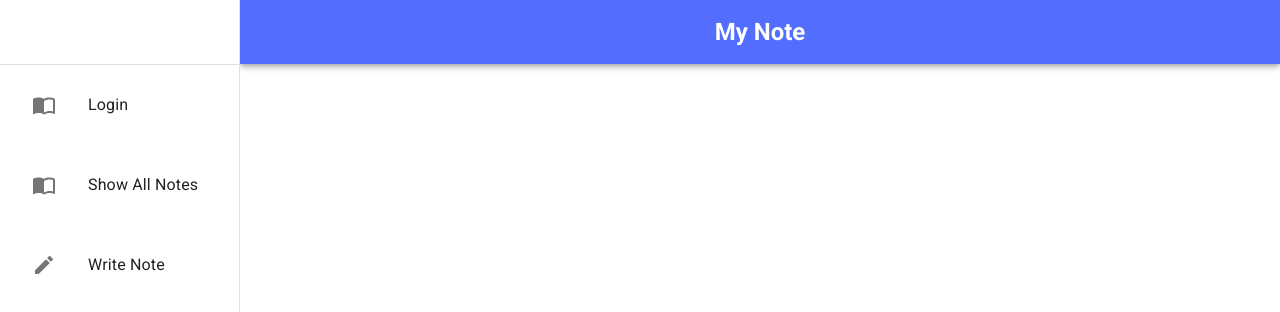
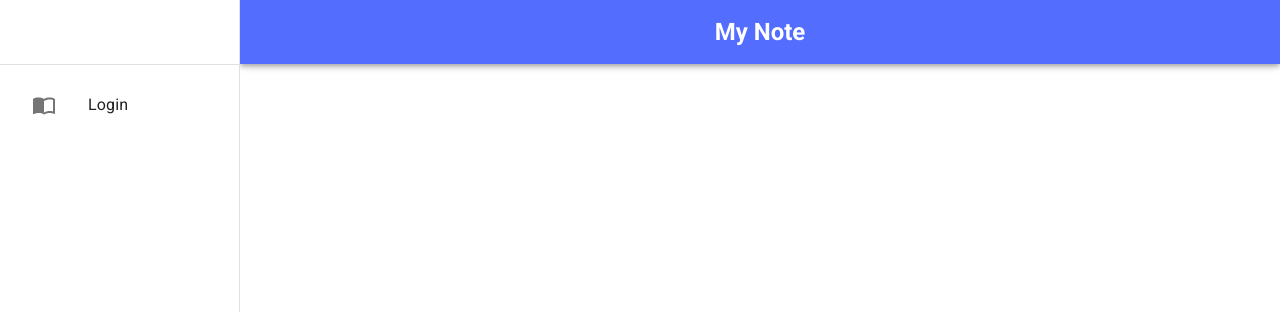
Before and after one commit to KimJaehyunPro/NoteAppFrontend, a React (Create React App) app: page / in a window 1280 px wide. Shown: the top 312 px of the page. Built offline with nearby package versions, Linux system fonts and the light colour scheme.

Commit message:
NOTE-111: Integrate side tabs based on login status

```diff
--- a/src/Components/App/MainDrawerChoice.jsx
+++ b/src/Components/App/MainDrawerChoice.jsx
@@ -52,6 +52,9 @@ export default function MainDrawerChoice(props) {
                 </ListItem>
             </List>
             )}
+
+            {isLoggedIn?
+
                 <List>
                     <ListItem key="ShowAllNotes">
                         <ListItemButton href={`/${NOTE_URL}`}>
@@ -63,6 +66,13 @@ export default function MainDrawerChoice(props) {
                         </ListItemButton>
                     </ListItem>
                 </List>
+
+                :
+
+                ""
+            }
+
+            {isLoggedIn ?
 
                 <List>
                     <ListItem key="Write Note">
@@ -76,8 +86,16 @@ export default function MainDrawerChoice(props) {
                     </ListItem>
                 </List>
 
+                :
+
+                ""
+            }
+
+            { isLoggedIn ?
                 <RandomNoteTab/>
-
+                :
+                ""
+            }
         </div>
     )
 }
--- a/src/Components/ListTabs/RandomNoteTab.jsx
+++ b/src/Components/ListTabs/RandomNoteTab.jsx
@@ -7,7 +7,7 @@ import useRandomId from '../../Hooks/useRandomId';
 import AnalyticsIcon from '@mui/icons-material/Analytics';
 
 import { List, ListItem, ListItemButton, ListItemText,ListItemIcon } from '@mui/material'
-import { LOGIN_URL, NOTE_URL } from '../../Constants/endpoints';
+import { NOTE_URL } from '../../Constants/endpoints';
 
 export default function RandomNoteTab(props) {
 
@@ -15,19 +15,12 @@ export default function RandomNoteTab(props) {
 
     const randomId = useRandomId();
 
-    const isLoggedIn = (sessionStorage.getItem("accessToken") != null);
-
     return (
-        isLoggedIn ?
             <List>
                 <ListItem key="Random" >
                     <ListItemButton onClick={() => {
                         randomId().then(randomId => {
-                            if (isLoggedIn) {
-                                navigate(`${NOTE_URL}/${randomId}`);
-                            } else {
-                                navigate(`../${LOGIN_URL}`);
-                            }
+                            navigate(`${NOTE_URL}/${randomId}`);
                         })
                     }}>
                         <ListItemIcon>
@@ -38,7 +31,5 @@ export default function RandomNoteTab(props) {
                     </ListItemButton>
                 </ListItem>
             </List>
-
-            : null
     )
 }
--- a/src/Pages/ReadNoteList/Notes.jsx
+++ b/src/Pages/ReadNoteList/Notes.jsx
@@ -24,7 +24,6 @@ const NoteBodySection = (props) => {
 const ActionButtonSection = (props) => {
     const { noteId, onNoteDelete } = props;
 
-    // const deleteNoteRequest = useDeleteNoteRequest();
     const navigate = useNavigate();
 
     return (
```
Lines whose indentation alone changed are shown as unchanged.
